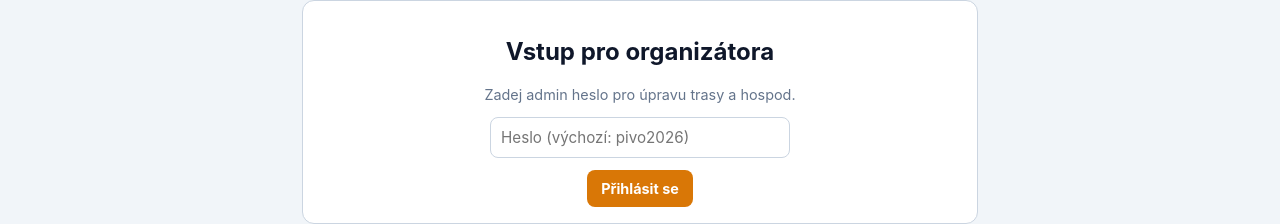
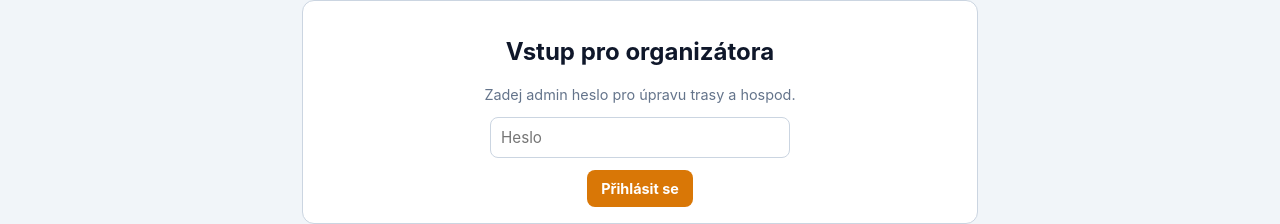
Before and after one commit to felixdoktor/pochod-prahou, a plain HTML site: page admin.html in a window 1280 px wide. Shown: the part 97-321 px from the top of the page. Drawn offline with Linux system fonts and the light colour scheme.

Commit message:
Update admin.html

```diff
--- a/admin.html
+++ b/admin.html
@@ -75,7 +75,7 @@
     <div id="authBox" class="card" style="text-align: center; margin-top: 30px;">
         <h2>Vstup pro organizátora</h2>
         <p style="color: var(--muted); font-size: 0.9rem;">Zadej admin heslo pro úpravu trasy a hospod.</p>
-        <input type="password" id="adminPass" placeholder="Heslo (výchozí: pivo2026)" style="max-width: 300px; margin-bottom: 12px;"><br>
+        <input type="password" id="adminPass" placeholder="Heslo" style="max-width: 300px; margin-bottom: 12px;"><br>
         <button class="btn" onclick="checkAdmin()">Přihlásit se</button>
     </div>
 
```
